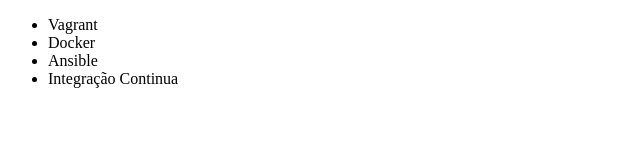
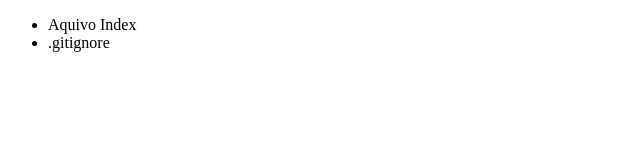
Before and after one commit to Jonas-Pontes-Meli/Alura-git, a plain HTML site: page Index.html in a window 1280 px wide. Shown: the whole page, without its empty margins (0-640 px from the left). Drawn offline with Linux system fonts and the light colour scheme.

Commit message:
Update Index.html
modificação na lista

```diff
--- a/Index.html
+++ b/Index.html
@@ -2,14 +2,12 @@
 <html lang="en">
 <head>
     <meta charset="UTF-8">
-    <title>Cursos da Alura</title>
+    <title>Primeiro Commit</title>
 </head>
 <body>
     <ul>
-        <li>Vagrant</li>
-        <li>Docker</li>
-        <li>Ansible</li>
-        <li>Integração Continua</li>
+        <li>Aquivo Index</li>
+        <li>.gitignore</li>
     </ul>
 </body>
 </html>
```
